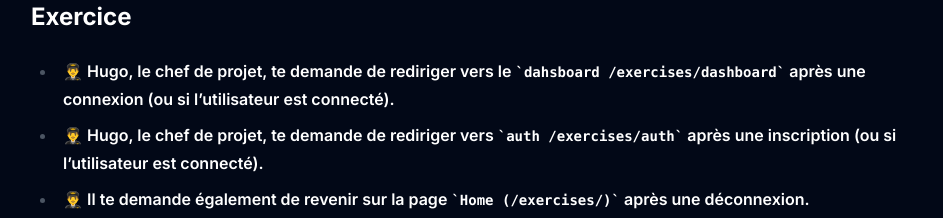
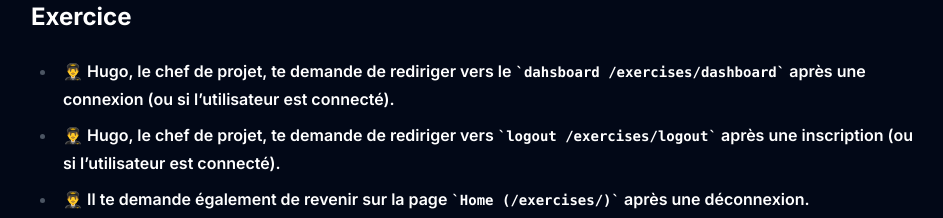
Before and after one commit to tloyan/next-authentication, a Next.js app: page /instructions in a window 1280 px wide. Shown: the part 1280-1498 px from the top of the page, without its empty margins (161-1104 px from the left). Built offline with nearby package versions, Linux system fonts and the light colour scheme.

Commit message:
instruction

```diff
--- a/INSTRUCTIONS.mdx
+++ b/INSTRUCTIONS.mdx
@@ -48,7 +48,7 @@ export default function Page() {
 ## Exercice
 
 - **👨‍✈️ Hugo, le chef de projet, te demande de rediriger vers le `dahsboard /exercises/dashboard` après une connexion (ou si l’utilisateur est connecté).**
-- **👨‍✈️ Hugo, le chef de projet, te demande de rediriger vers `auth /exercises/auth` après une inscription (ou si l’utilisateur est connecté).**
+- **👨‍✈️ Hugo, le chef de projet, te demande de rediriger vers `logout /exercises/logout` après une inscription (ou si l’utilisateur est connecté).**
 - **👨‍✈️ Il te demande également de revenir sur la page `Home (/exercises/)` après une déconnexion.**
 
 Fichiers
```
